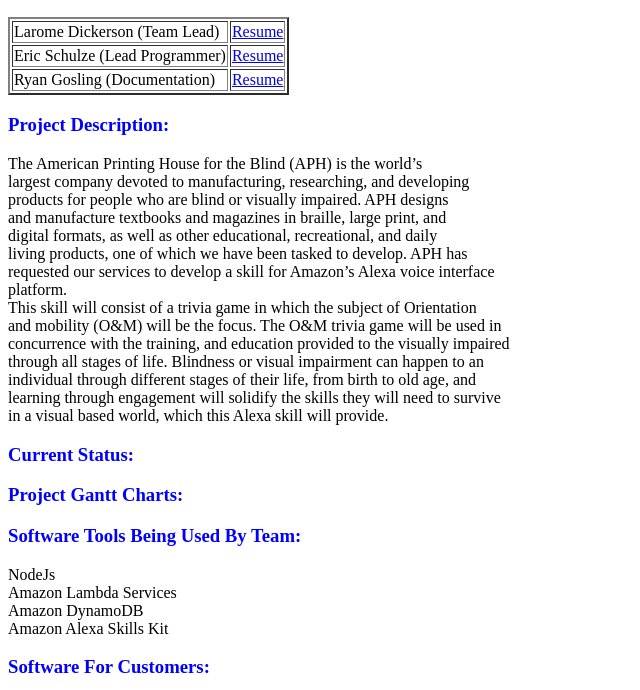
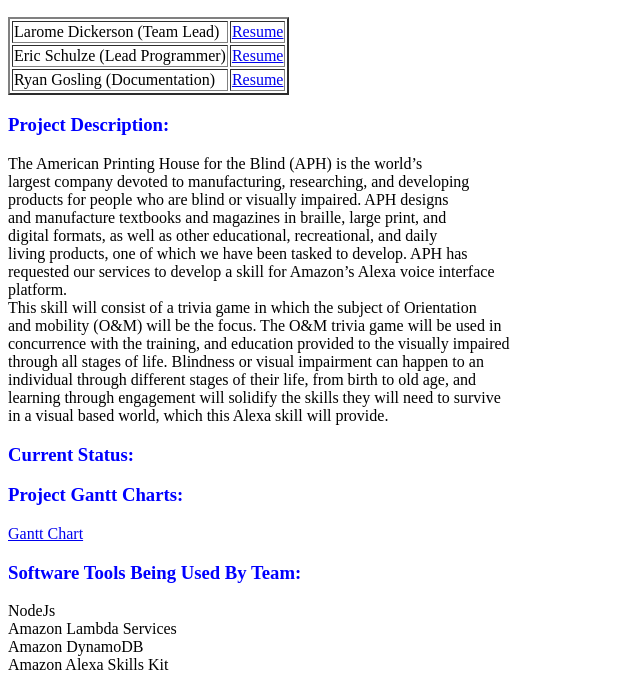
Before and after one commit to LERCapstone/LERCapstone.github.io, a plain HTML site: page index.html in a window 1280 px wide. Shown: the part 96-786 px from the top of the page, without its empty margins (0-640 px from the left). Drawn offline with Linux system fonts and the light colour scheme.

Commit message:
Update index.html

```diff
--- a/index.html
+++ b/index.html
@@ -37,6 +37,7 @@
     </a>
     <h3 style="color: #0000ff;">Current Status:</h3>
     <h3 style="color: #0000ff;">Project Gantt Charts:</h3>
+	<a href="https://github.com/LERCapstone/LERCapstone.github.io/blob/master/Gantt%20Chart.xlsx">Gantt Chart</a>
     <h3 style="color: #0000ff;">Software Tools Being Used By Team:</h3>
 	<a> NodeJs<br>Amazon Lambda Services<br>Amazon DynamoDB<br>Amazon Alexa Skills Kit</a>
     <h3 style="color: #0000ff;">Software For Customers:</h3>
```
